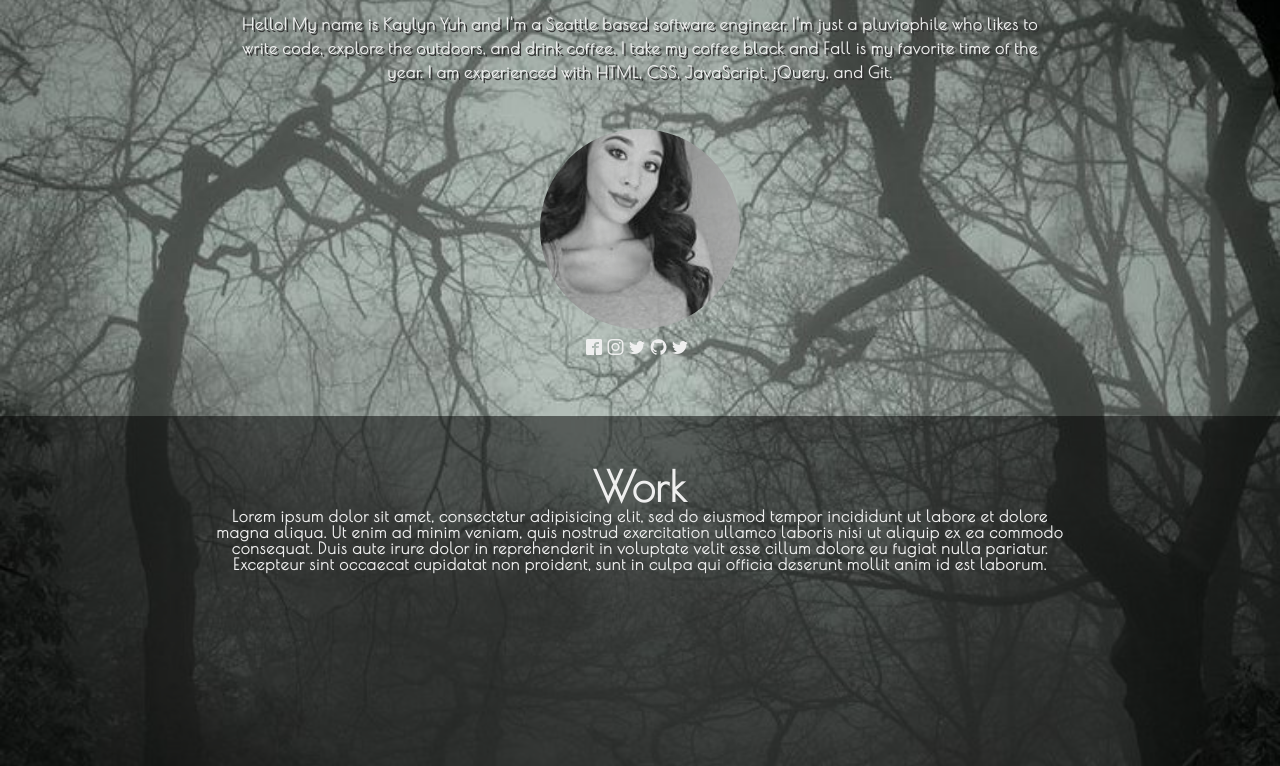
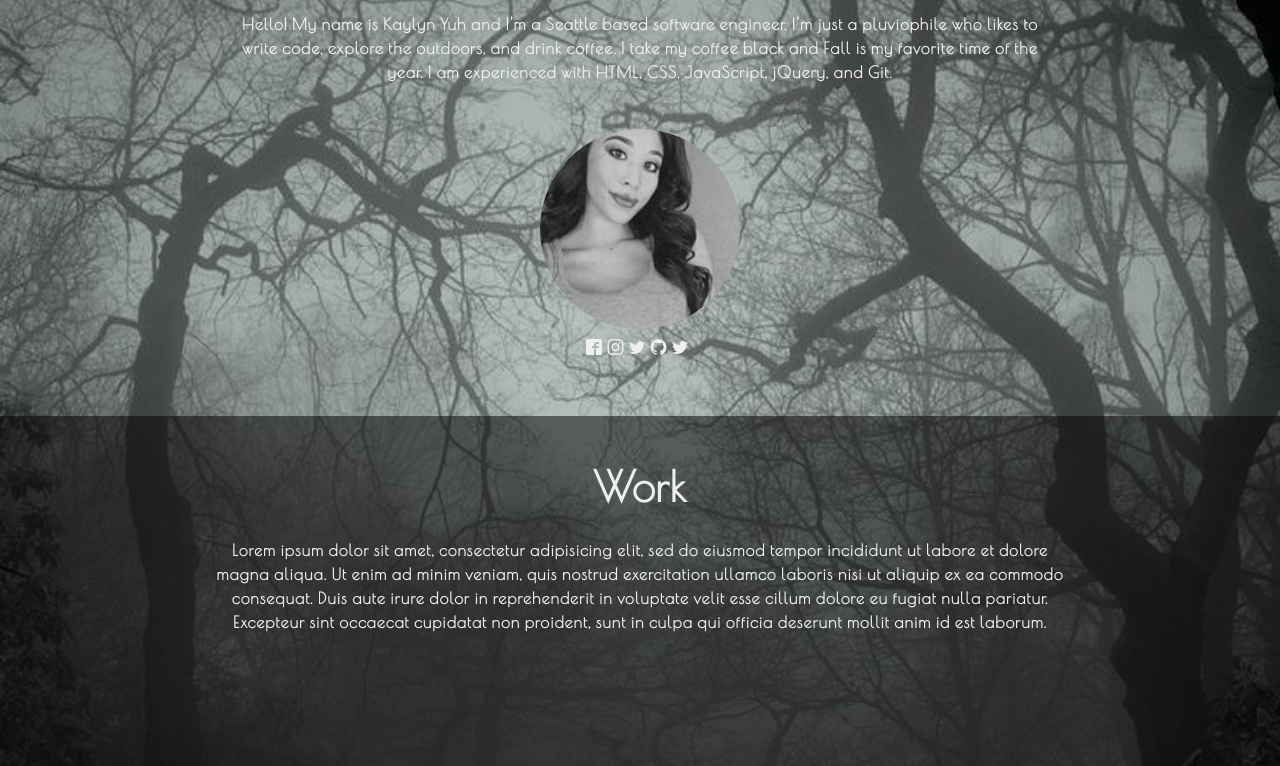
Before and after one commit to kaylynyuh/portfolio, a plain HTML site: page index.html in a window 1280 px wide. Shown: the part 235-1001 px from the top of the page. Drawn offline with nearby package versions, Linux system fonts and the light colour scheme; files whose address does not match are found by name.

Commit message:
work content added, positioned

```diff
--- a/css/base.css
+++ b/css/base.css
@@ -75,7 +75,12 @@ nav a {
 
   .work h1 {
     margin-top: 50px;
+    margin-bottom: 30px;
     font-size: 42px;
+  }
+
+  .work p {
+    line-height: 1.5em;
   }
 }
 
@@ -125,6 +130,11 @@ nav a {
 
   .work h1 {
     margin-top: 50px;
+    margin-bottom: 30px;
     font-size: 42px;
   }
+
+  .work p {
+    line-height: 1.5em;
+  }
 }
--- a/css/layout.css
+++ b/css/layout.css
@@ -2,7 +2,6 @@
   margin-bottom: 30px;
   padding: 15px;
   line-height: 1.5em;
-  text-shadow: 2px 2px #333;
 }
 
 .icon-menu {
```
